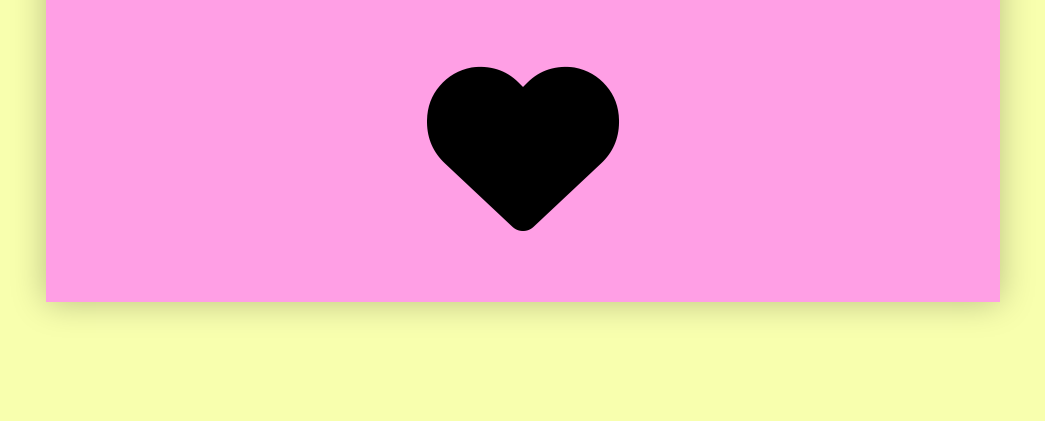
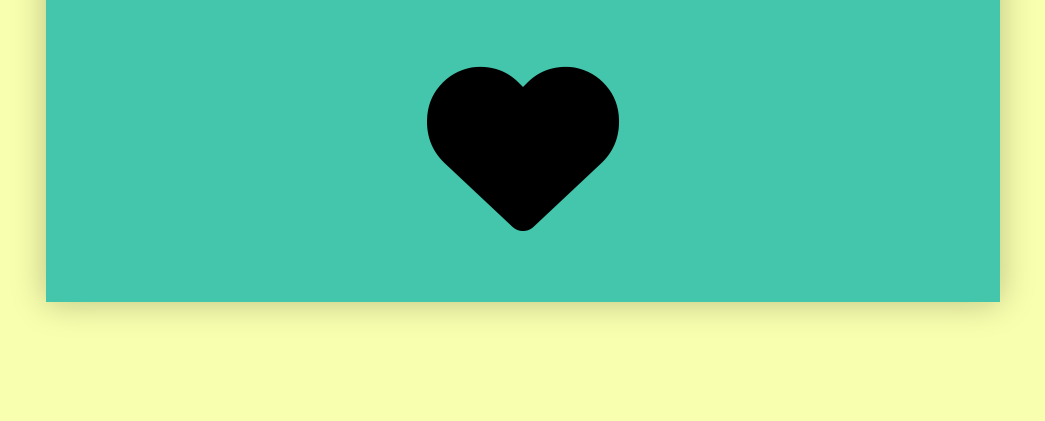
Before and after one commit to AiliLindgren/CSSAnimationProject, a plain HTML site: page index.html in a window 1280 px wide. Shown: the part 395-816 px from the top of the page, without its empty margins (117-1162 px from the left). Drawn offline with nearby package versions, Linux system fonts and the light colour scheme.

Commit message:
moved color-transition from background to card

```diff
--- a/styles/index.css
+++ b/styles/index.css
@@ -4,11 +4,9 @@
     display: flex;
     justify-content: center;
     background: #F8FFAE;
-    transition: background-color 3s linear ;
   }
 
   body:hover {
-    background: #43C6AC;
   }
 
   main {
@@ -25,11 +23,18 @@
     margin: auto;
     position: absolute;
     top: 0; left: 0; bottom: 0; right: 0;
-    background: #FF9FE5;
+    background: #43C6AC;
     box-shadow: 0px 0px 32px rgba(0, 0, 0, 0.25);
     display: flex;
     flex-direction: column;
     align-items: center;
+    transition: background-color 2s linear ;
+  }
+
+  .card:hover  {
+    background: #FF9FE5;
+    cursor: pointer;
+
   }
 
   h2 {
```
